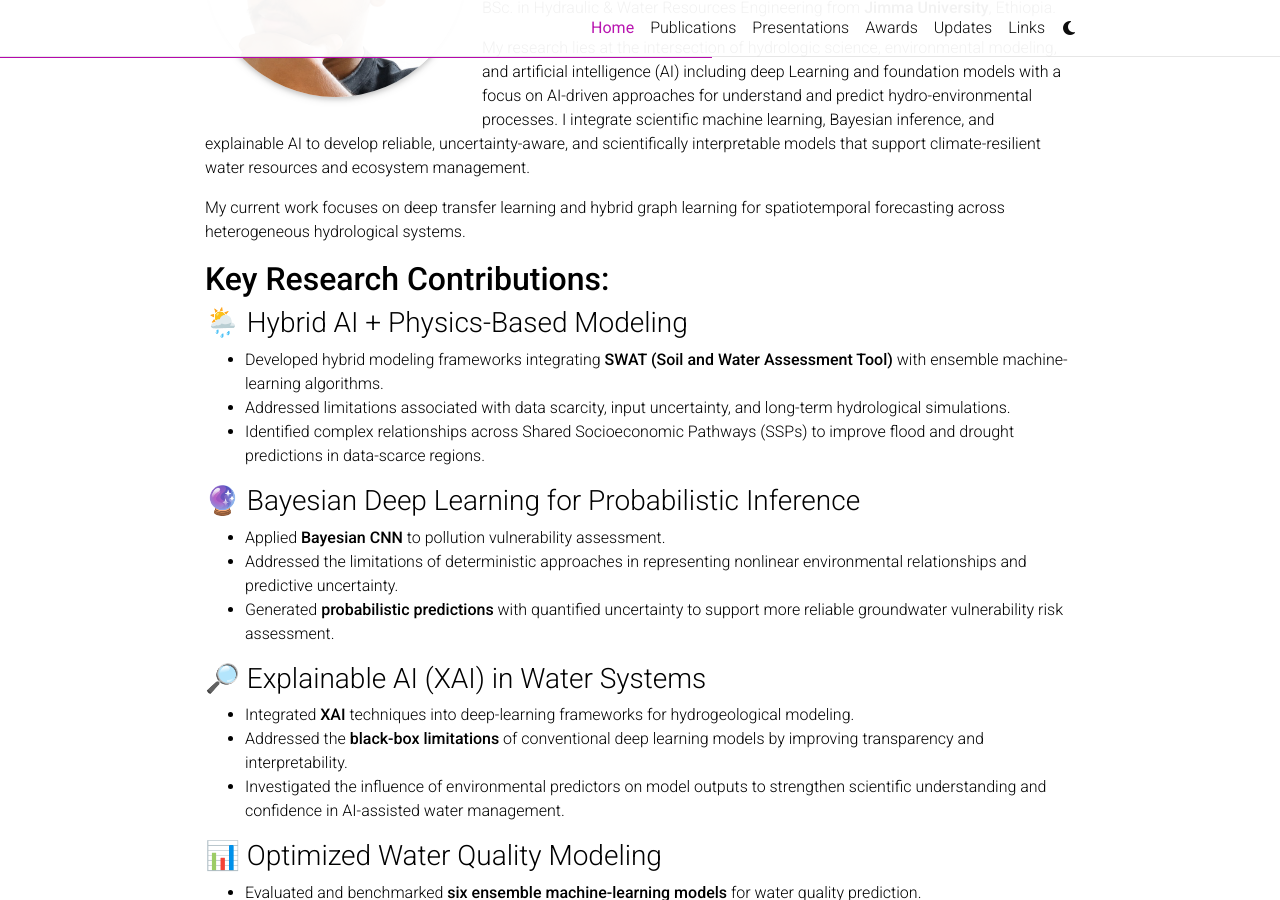
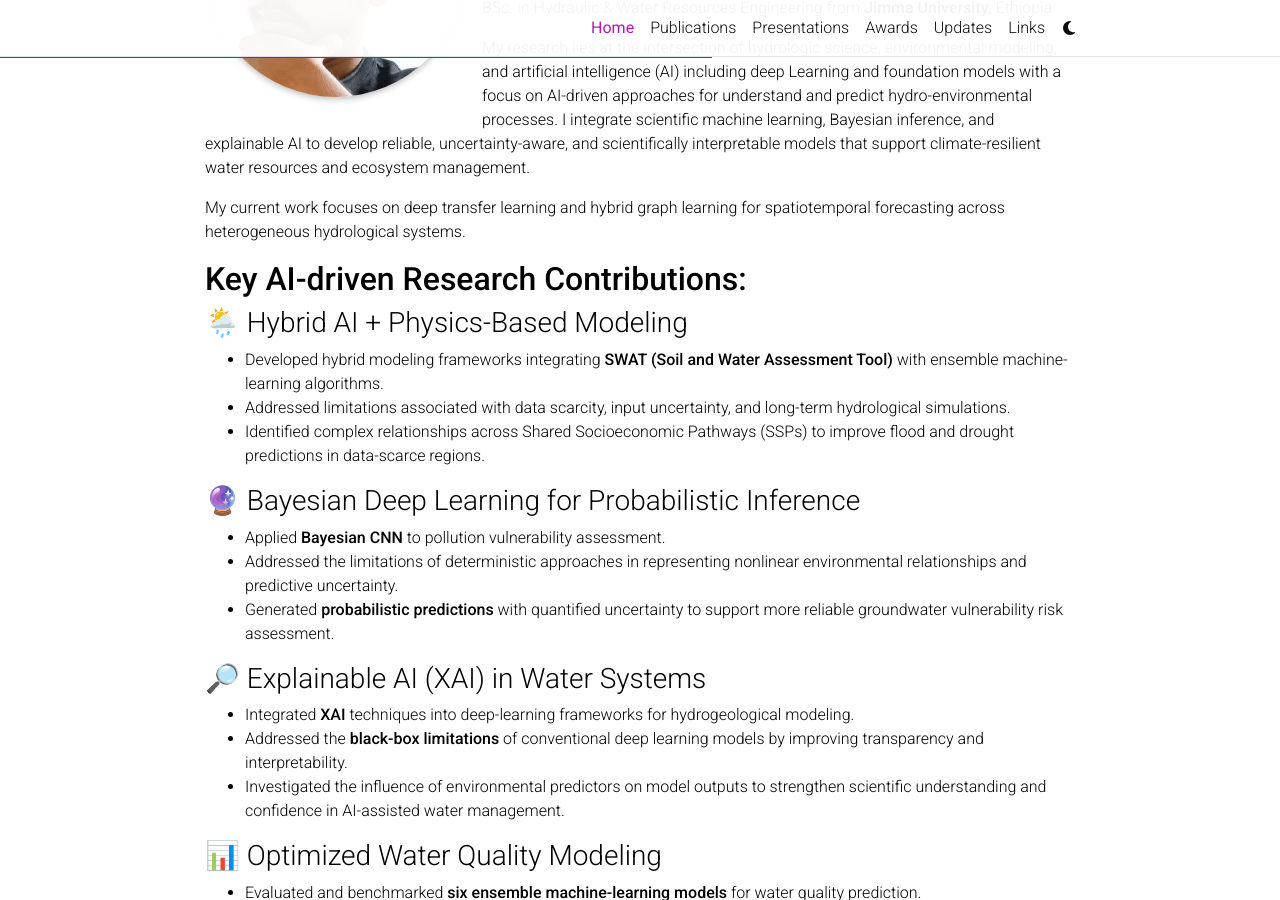
Before and after one commit to tdmengistu/tdmengistu.github.io, a Jekyll site: the page built from _pages/about.md, in a window 1280 px wide and 900 px high, scrolled down 333 px. Built offline with Jekyll 4.4.1, drawn with Linux system fonts in a browser that asks for light colours; a style sheet for code colours, icons or effects is not loaded.

Commit message:
Update section title for research contributions

```diff
--- a/_pages/about.md
+++ b/_pages/about.md
@@ -22,7 +22,7 @@ My research lies at the intersection of hydrologic science, environmental modeli
 My current work focuses on deep transfer learning and hybrid graph learning for spatiotemporal forecasting across heterogeneous hydrological systems.
 
 
-## **Key Research Contributions:**
+## **Key AI-driven Research Contributions:**
 
 ### 🌦️ Hybrid AI + Physics-Based Modeling
 
```
